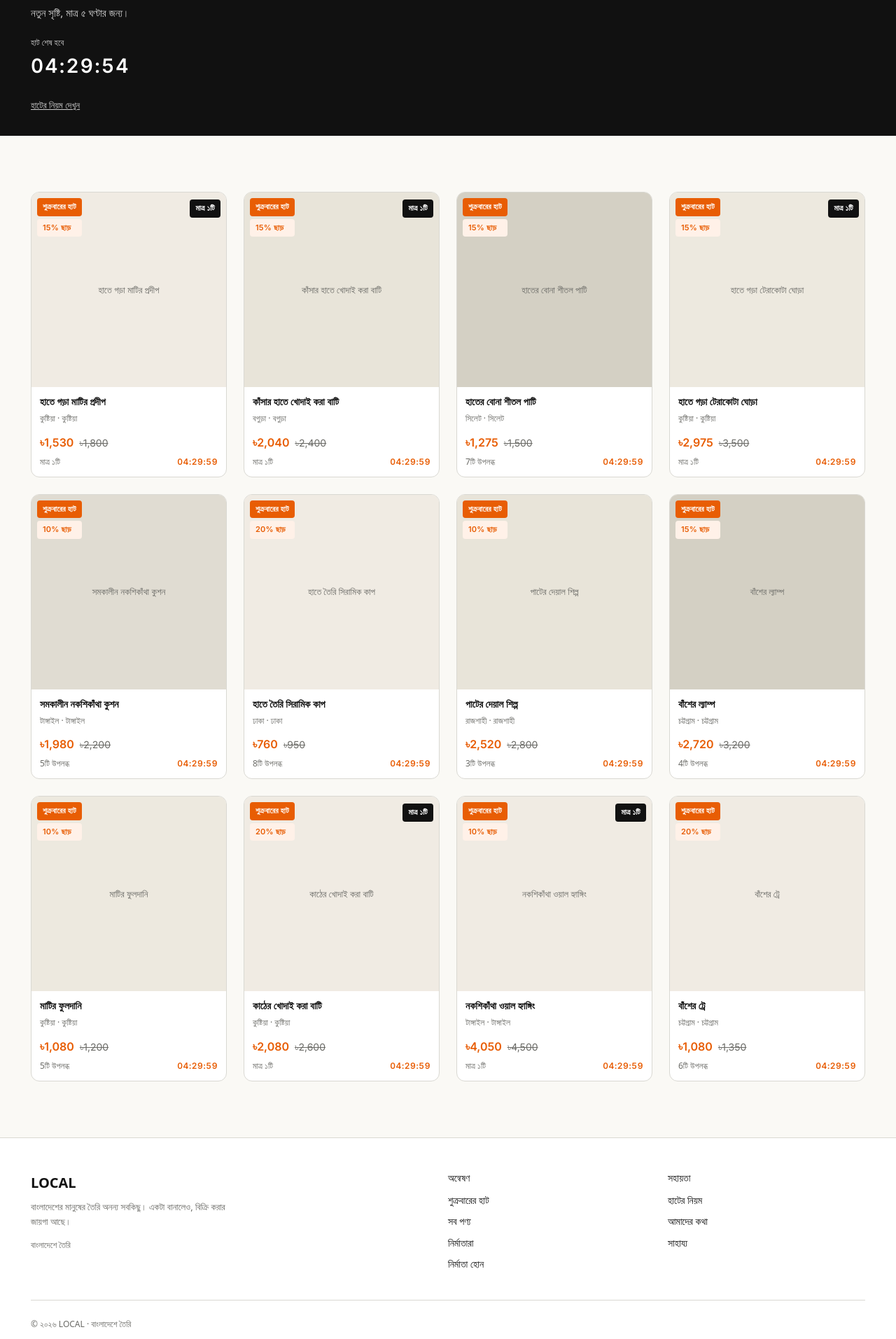
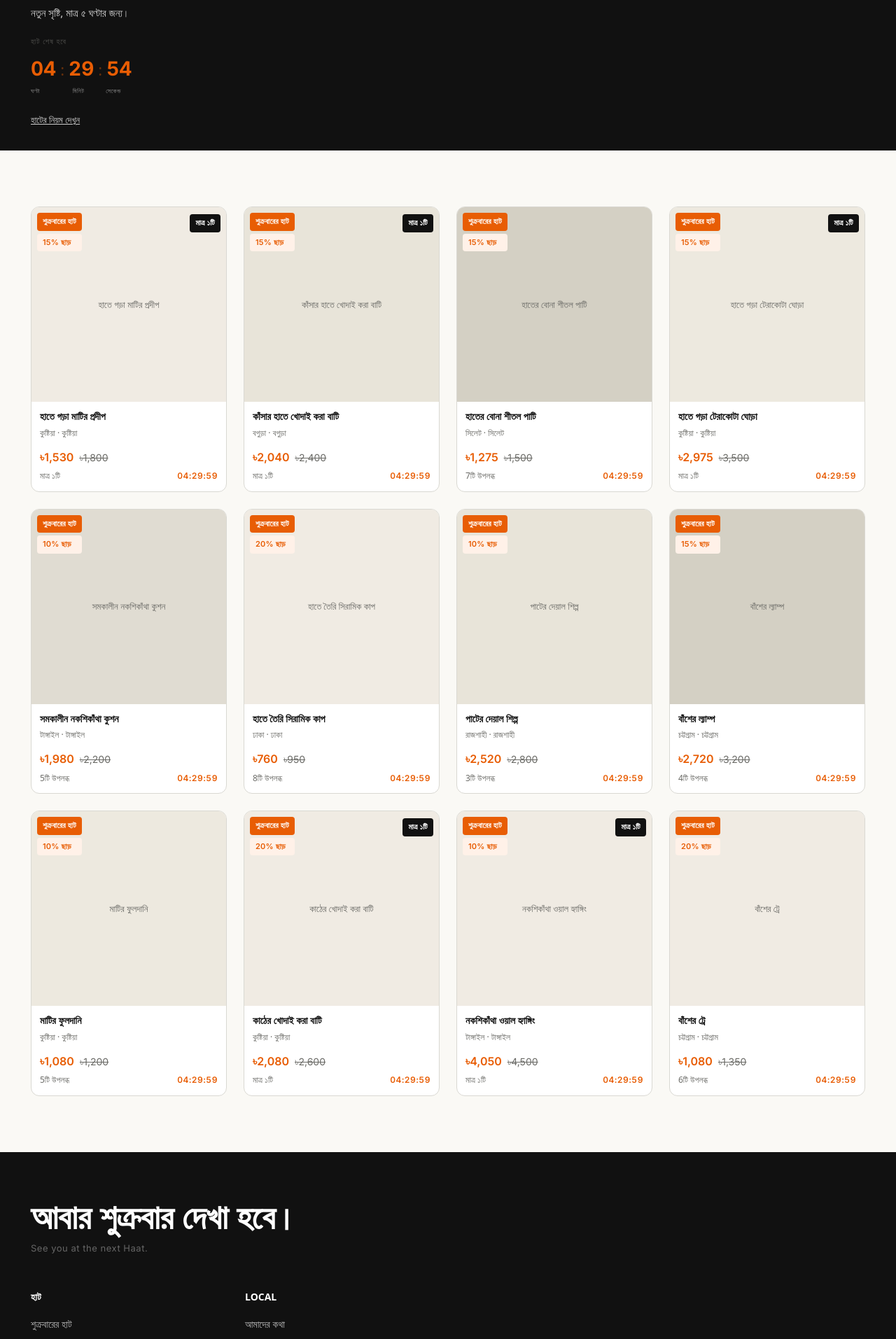
Before and after one commit to mansurbb02/banglar-haat, a React (Vite) app: page /friday-haat in a window 1280 px wide. Shown: the part 187-2100 px from the top of the page at 70% size. Built offline with nearby package versions, Linux system fonts and the light colour scheme; a web font is replaced by a local one.

Commit message:
design: Digital Haat — Footer, HaatCountdown, App layout

```diff
--- a/src/App.jsx
+++ b/src/App.jsx
@@ -22,7 +22,9 @@ function App() {
     <LanguageProvider>
       <CartProvider>
         <BrowserRouter>
+          <div style={{ display: 'flex', flexDirection: 'column', minHeight: '100vh' }}>
             <Header />
+            <div style={{ flex: 1 }}>
               <Routes>
                 <Route path="/" element={<Home />} />
                 <Route path="/explore" element={<Explore />} />
@@ -40,7 +42,9 @@ function App() {
                 <Route path="/origins/:slug" element={<Explore />} />
                 <Route path="/help" element={<About />} />
               </Routes>
+            </div>
             <Footer />
+          </div>
         </BrowserRouter>
       </CartProvider>
     </LanguageProvider>
--- a/src/components/Footer.jsx
+++ b/src/components/Footer.jsx
@@ -2,64 +2,75 @@ import { Link } from 'react-router-dom';
 
 export default function Footer() {
   return (
-    <footer
-      style={{
-        borderTop: '1px solid var(--border)',
-        padding: '48px 0 32px',
-        marginTop: 'auto',
-        background: 'var(--white)',
-      }}
-    >
+    <footer style={{ background: 'var(--ink)', color: 'rgba(255,255,255,0.7)', padding: '64px 0 40px' }}>
       <div className="container">
+        <h2
+          style={{
+            fontFamily: 'var(--font-heading)',
+            fontSize: 'clamp(28px, 6vw, 48px)',
+            fontWeight: 600,
+            color: 'white',
+            marginBottom: 8,
+            lineHeight: 1.15,
+          }}
+        >
+          আবার শুক্রবার দেখা হবে।
+        </h2>
+        <p style={{ fontFamily: 'var(--font-en)', fontSize: 13, letterSpacing: '0.04em', opacity: 0.5, marginBottom: 48 }}>
+          See you at the next Haat.
+        </p>
+
         <div
-          style={{ display: 'grid', gridTemplateColumns: '1fr', gap: 32 }}
-          className="footer-grid"
+          style={{
+            display: 'grid',
+            gridTemplateColumns: '1fr 1fr',
+            gap: 32,
+            marginBottom: 48,
+          }}
+          className="footer-links"
         >
           <div>
-            <div style={{ fontFamily: 'var(--font-heading)', fontWeight: 700, fontSize: 20, marginBottom: 8 }}>
-              LOCAL
+            <div style={{ fontFamily: 'var(--font-heading)', fontWeight: 600, color: 'white', marginBottom: 16, fontSize: 14 }}>
+              হাট
             </div>
-            <p className="small text-muted" style={{ maxWidth: 280 }}>
-              বাংলাদেশের মানুষের তৈরি অনন্য সবকিছু। একটা বানালেও, বিক্রি করার জায়গা আছে।
-            </p>
-            <p className="caption" style={{ marginTop: 12 }}>বাংলাদেশে তৈরি</p>
-          </div>
-
-          <div>
-            <h4 style={{ marginBottom: 12, fontSize: 14 }}>অন্বেষণ</h4>
-            <div style={{ display: 'flex', flexDirection: 'column', gap: 8, fontSize: 14 }}>
+            <div style={{ display: 'flex', flexDirection: 'column', gap: 10, fontSize: 14 }}>
               <Link to="/friday-haat">শুক্রবারের হাট</Link>
-              <Link to="/explore">সব পণ্য</Link>
+              <Link to="/explore">অন্বেষণ</Link>
               <Link to="/creators">নির্মাতারা</Link>
               <Link to="/become-a-creator">নির্মাতা হোন</Link>
             </div>
           </div>
-
           <div>
-            <h4 style={{ marginBottom: 12, fontSize: 14 }}>সহায়তা</h4>
-            <div style={{ display: 'flex', flexDirection: 'column', gap: 8, fontSize: 14 }}>
+            <div style={{ fontFamily: 'var(--font-heading)', fontWeight: 600, color: 'white', marginBottom: 16, fontSize: 14 }}>
+              LOCAL
+            </div>
+            <div style={{ display: 'flex', flexDirection: 'column', gap: 10, fontSize: 14 }}>
+              <Link to="/about">আমাদের কথা</Link>
               <Link to="/friday-haat/rules">হাটের নিয়ম</Link>
-              <Link to="/about">আমাদের কথা</Link>
-              <Link to="/help">সাহায্য</Link>
+              <Link to="/help">সহায়তা</Link>
             </div>
           </div>
         </div>
 
         <div
           style={{
-            marginTop: 40,
+            borderTop: '1px solid rgba(255,255,255,0.12)',
             paddingTop: 24,
-            borderTop: '1px solid var(--border)',
             fontSize: 12,
-            color: 'var(--muted)',
+            opacity: 0.45,
+            display: 'flex',
+            justifyContent: 'space-between',
+            flexWrap: 'wrap',
+            gap: 8,
           }}
         >
-          © ২০২৬ LOCAL · বাংলাদেশে তৈরি
+          <span>© ২০২৬ LOCAL · বাংলাদেশে তৈরি</span>
+          <span style={{ fontFamily: 'var(--font-en)' }}>Made differently.</span>
         </div>
       </div>
       <style>{`
         @media (min-width: 640px) {
-          .footer-grid { grid-template-columns: 2fr 1fr 1fr !important; }
+          .footer-links { grid-template-columns: 1fr 1fr 1fr 1fr !important; }
         }
       `}</style>
     </footer>
--- a/src/components/HaatCountdown.jsx
+++ b/src/components/HaatCountdown.jsx
@@ -1,26 +1,76 @@
-import { useState, useEffect } from 'react';
-import { formatCountdown } from '../utils/haat';
+import { useEffect, useState } from 'react';
 
-export default function HaatCountdown({ endTime, label }) {
-  const [time, setTime] = useState('');
+export default function HaatCountdown({ endTime, label = 'হাট শেষ হবে', light = false }) {
+  const [t, setT] = useState({ h: '00', m: '00', s: '00' });
 
   useEffect(() => {
     if (!endTime) return;
     const tick = () => {
-      const ms = new Date(endTime).getTime() - Date.now();
-      setTime(formatCountdown(ms));
+      const ms = Math.max(0, new Date(endTime).getTime() - Date.now());
+      const total = Math.floor(ms / 1000);
+      setT({
+        h: String(Math.floor(total / 3600)).padStart(2, '0'),
+        m: String(Math.floor((total % 3600) / 60)).padStart(2, '0'),
+        s: String(total % 60).padStart(2, '0'),
+      });
     };
     tick();
     const id = setInterval(tick, 1000);
     return () => clearInterval(id);
   }, [endTime]);
 
-  if (!endTime) return null;
+  const color = light ? 'white' : 'var(--haat-accent)';
 
   return (
-    <div style={{ display: 'flex', flexDirection: 'column', alignItems: 'flex-start', gap: 2 }}>
-      {label && <span className="caption" style={{ color: 'inherit', opacity: 0.8 }}>{label}</span>}
-      <span className="countdown" style={{ fontSize: 28, letterSpacing: '0.08em' }}>{time}</span>
+    <div>
+      {label && (
+        <div
+          style={{
+            fontFamily: 'var(--font-en)',
+            fontSize: 11,
+            letterSpacing: '0.08em',
+            textTransform: 'uppercase',
+            opacity: 0.7,
+            marginBottom: 8,
+            color: light ? 'rgba(255,255,255,0.7)' : 'var(--muted)',
+          }}
+        >
+          {label}
+        </div>
+      )}
+      <div style={{ display: 'flex', alignItems: 'baseline', gap: 6, color }}>
+        <span style={{ fontFamily: 'var(--font-en)', fontSize: 28, fontWeight: 700, fontVariantNumeric: 'tabular-nums' }}>
+          {t.h}
+        </span>
+        <span style={{ opacity: 0.4, fontSize: 22 }}>:</span>
+        <span style={{ fontFamily: 'var(--font-en)', fontSize: 28, fontWeight: 700, fontVariantNumeric: 'tabular-nums' }}>
+          {t.m}
+        </span>
+        <span style={{ opacity: 0.4, fontSize: 22 }}>:</span>
+        <span style={{ fontFamily: 'var(--font-en)', fontSize: 28, fontWeight: 700, fontVariantNumeric: 'tabular-nums' }}>
+          {t.s}
+        </span>
+      </div>
+      <div style={{ display: 'flex', gap: 6, marginTop: 2 }}>
+        {['ঘণ্টা', 'মিনিট', 'সেকেন্ড'].map((l, i) => (
+          <span
+            key={l}
+            style={{
+              fontFamily: 'var(--font-en)',
+              fontSize: 9,
+              letterSpacing: '0.06em',
+              textTransform: 'uppercase',
+              opacity: 0.5,
+              width: 36,
+              textAlign: i === 0 ? 'left' : 'center',
+              marginLeft: i > 0 ? 8 : 0,
+              color: light ? 'rgba(255,255,255,0.6)' : undefined,
+            }}
+          >
+            {l}
+          </span>
+        ))}
+      </div>
     </div>
   );
 }
```
Lines whose indentation alone changed are shown as unchanged.
